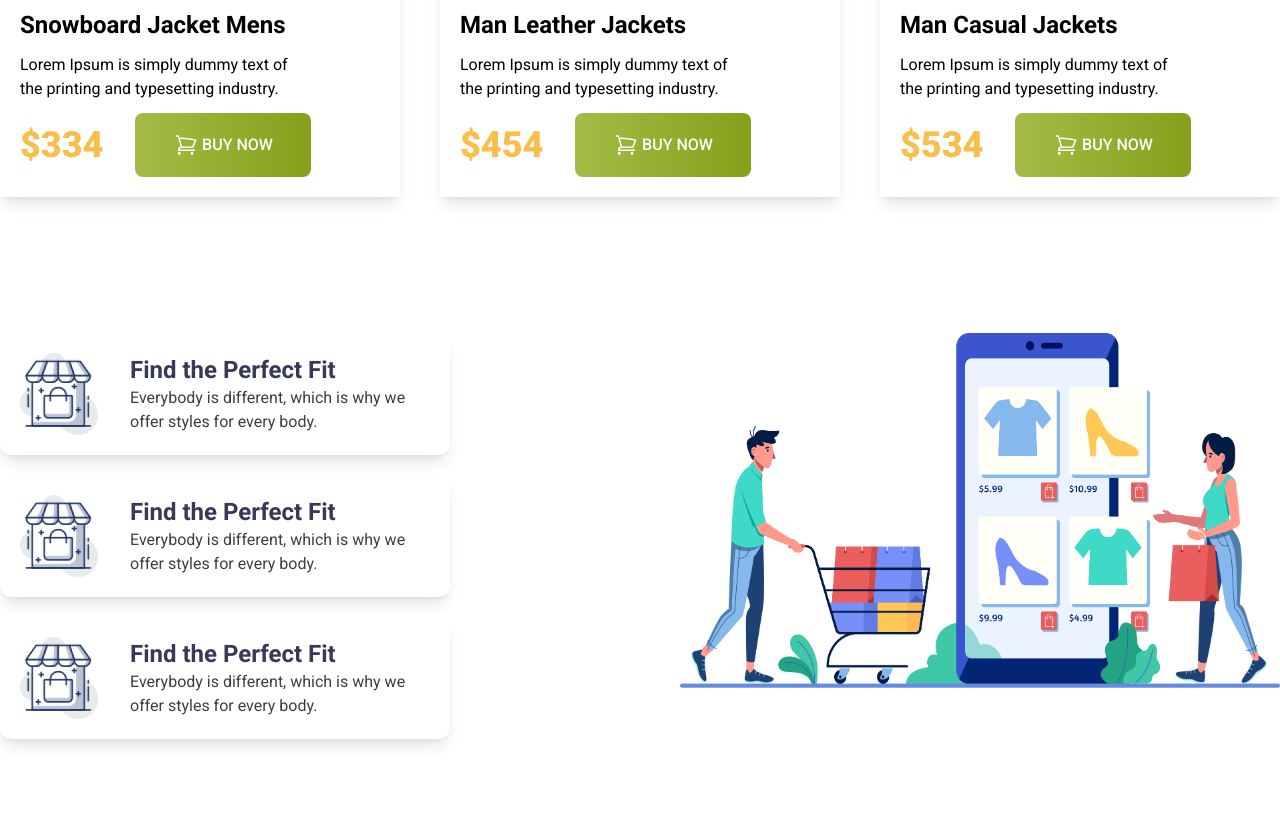
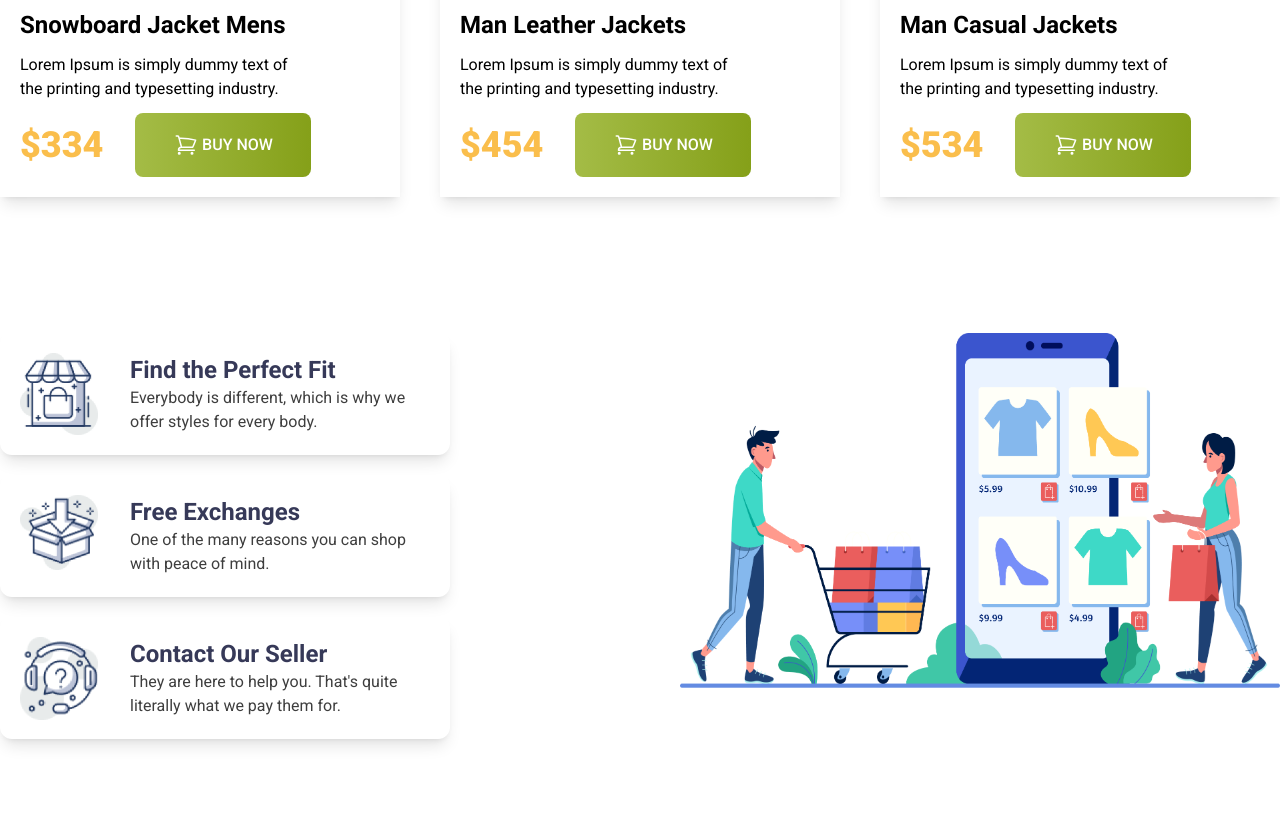
Before and after one commit to Mahmud4M/penguine-practise, a plain HTML site: page index.html in a window 1280 px wide. Shown: the part 1979-2815 px from the top of the page. Drawn offline with nearby package versions, Linux system fonts and the light colour scheme.

Commit message:
check one

```diff
--- a/index.html
+++ b/index.html
@@ -162,7 +162,7 @@
     <!-- Man End -->
     <!-- Service Start -->
     <section class="py-12">
-        <div class="ser-content flex flex-col-reverse gap-10 md:flex-row justify-between">
+        <div class="flex flex-col-reverse gap-10 md:flex-row justify-between">
             <div class="text-center md:text-start">
                 <div class="text-col mb-5 w-[400px] md:w-[450px] py-5 px-5 shadow-lg flex justify-between items-center rounded-xl">
                     <div class="img w-[78px] h-[82px]">
@@ -175,20 +175,22 @@
                 </div>
                 <div class="text-col mb-5 w-[400px] md:w-[450px] py-5 px-5 shadow-lg flex justify-between items-center rounded-xl">
                     <div class="img w-[78px] h-[82px]">
-                        <img src="icons/house.png" alt="">
+                        <img src="icons/box.png" alt="">
                     </div>
                     <div class="text">
-                        <h3 class=" text-[#363958] text-2xl font-bold font-roboto">Find the Perfect Fit</h3>
-                        <p class="text-[#3E3E3E] w-[300px] font-roboto">Everybody is different, which is why we offer styles for every body.</p>
+                        <h3 class=" text-[#363958] text-2xl font-bold font-roboto">Free Exchanges</h3>
+                        <p class="text-[#3E3E3E] w-[300px] font-roboto">One of the many reasons you can shop
+                            with peace of mind.</p>
                     </div>
                 </div>
                 <div class="text-col w-[400px] md:w-[450px] py-5 px-5 shadow-lg flex justify-between items-center rounded-xl">
                     <div class="img w-[78px] h-[82px]">
-                        <img src="icons/house.png" alt="">
+                        <img src="icons/question.png" alt="">
                     </div>
                     <div class="text">
-                        <h3 class=" text-[#363958] text-2xl font-bold font-roboto">Find the Perfect Fit</h3>
-                        <p class="text-[#3E3E3E] w-[300px] font-roboto">Everybody is different, which is why we offer styles for every body.</p>
+                        <h3 class=" text-[#363958] text-2xl font-bold font-roboto">Contact Our Seller</h3>
+                        <p class="text-[#3E3E3E] w-[300px] font-roboto">They are here to help you. That's quite
+                            literally what we pay them for.</p>
                     </div>
                 </div>
             </div>
```
